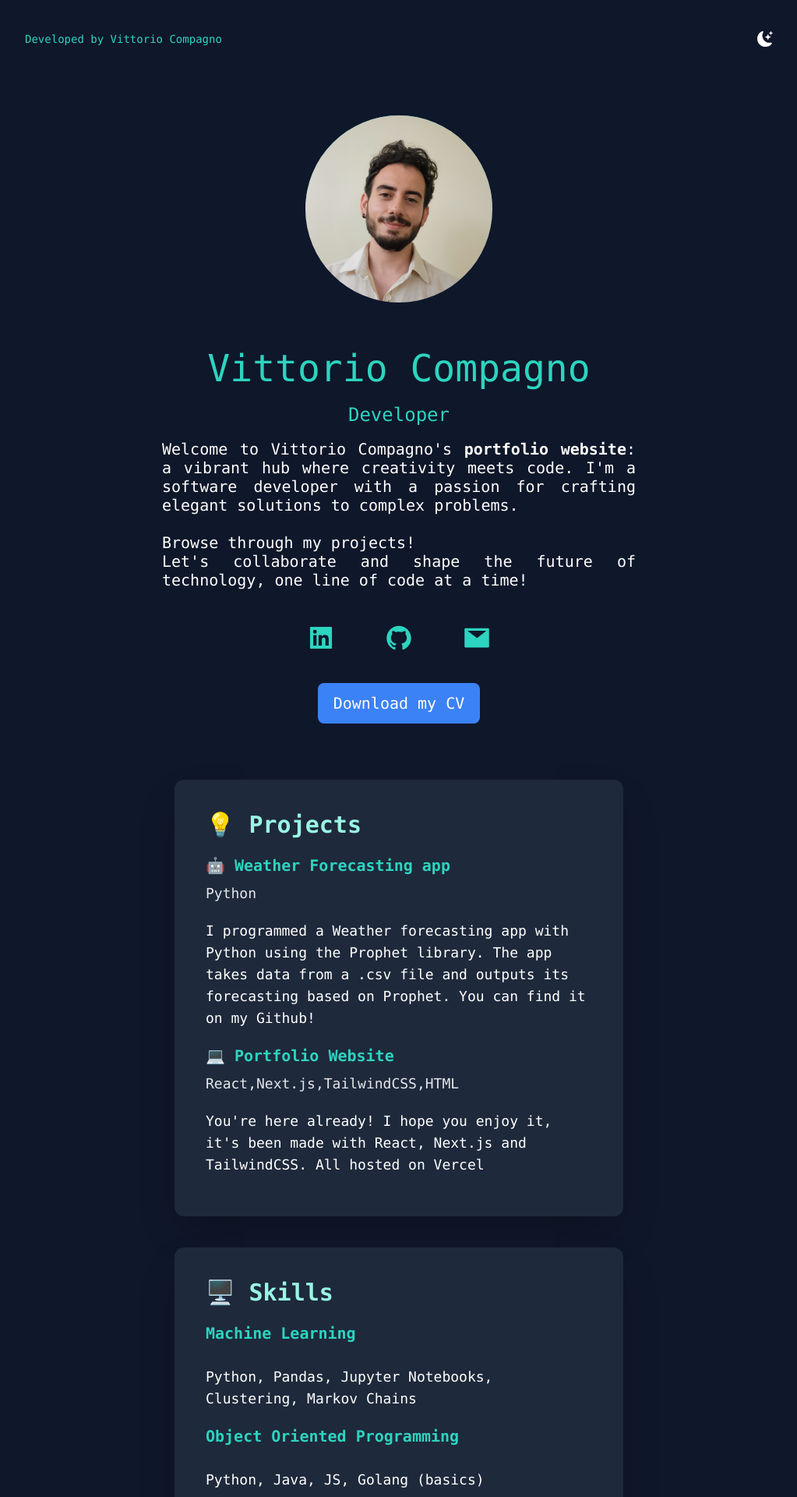
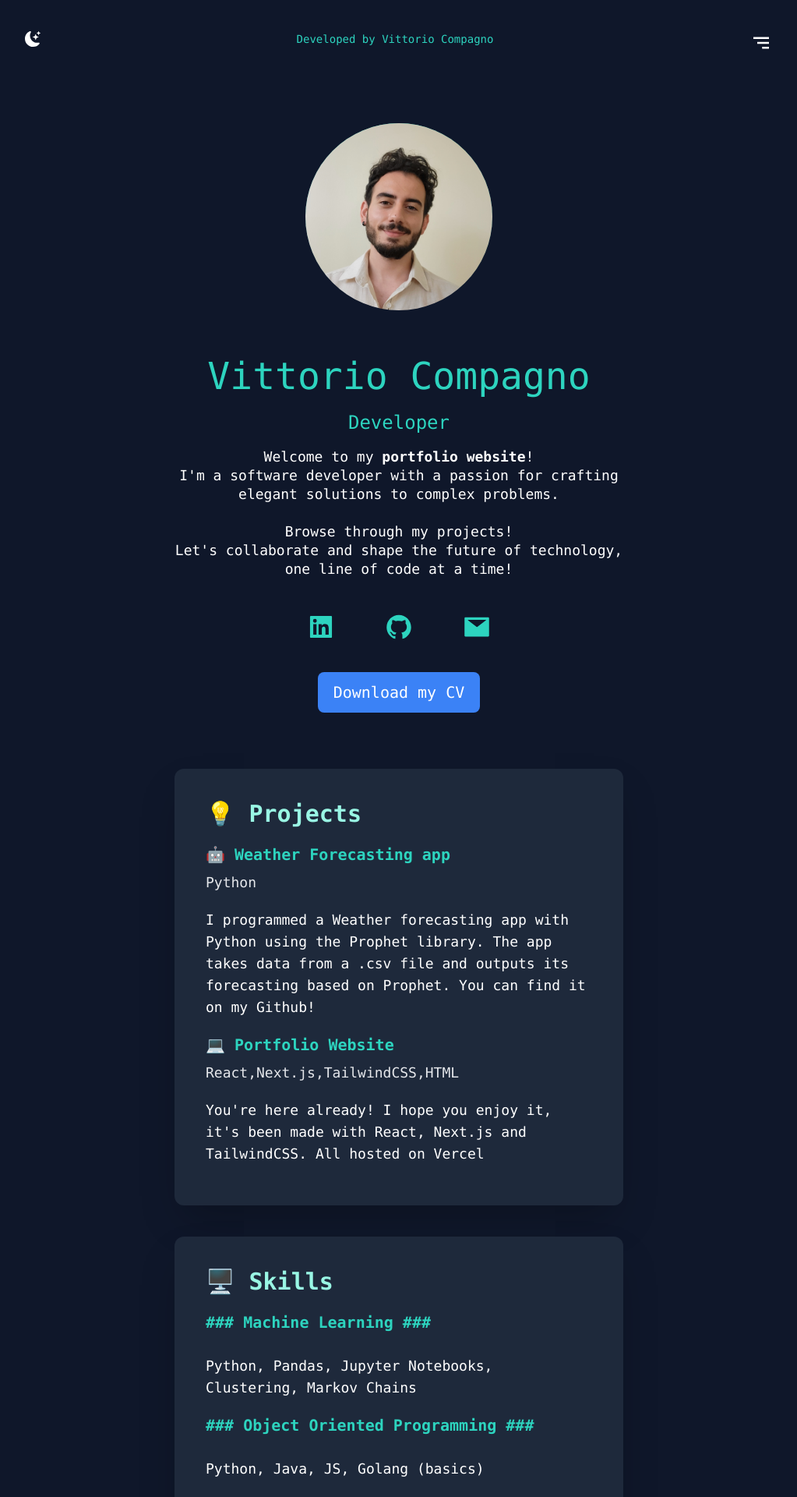
Before and after one commit to vittoriocompagno/portfolio, a Next.js app: page / in a window 1280 px wide. Shown: the top 1920 px of the page at 78% size, without its empty margins (128-1151 px from the left). Built offline with nearby package versions, Linux system fonts and the light colour scheme.

Commit message:
Minor changes

```diff
--- a/src/pages/index.tsx
+++ b/src/pages/index.tsx
@@ -1,11 +1,11 @@
 import Head from 'next/head';
 import { BsFillMoonStarsFill } from 'react-icons/bs';
-import { AiFillTwitterCircle, AiFillLinkedin, AiFillGithub, AiFillMail } from 'react-icons/ai';
+import { AiFillLinkedin, AiFillGithub, AiFillMail } from 'react-icons/ai';
 import Image from 'next/image';
 import deved from 'public/propic.jpeg';
 import { useState } from 'react';
 import ExperienceCard from '../pages/ExperienceCard';
-
+import { BiMenuAltRight } from 'react-icons/bi';
 export default function Home() {
   const [darkMode,setDarkMode] = useState(true)
   return (
@@ -20,11 +20,16 @@ export default function Home() {
         <section className='min-h-screen'>
           <nav className='py-10 mb-12 '>
             <div className='flex justify-between gap-10'>
-              <div className='order-1'>
+              <div className='order-2'>
                <h1 className=' text-black dark:text-teal-400 text-sm'>Developed by Vittorio Compagno</h1>
               </div>
-              <div className='order-2'>
+              <div className='order-1'>
                 <BsFillMoonStarsFill onClick={()=>setDarkMode(!darkMode)} className='cursor-pointer dark:text-white text-black text-xl'/>
+              </div>
+              <div className='order-3'>
+                <a href="##">
+                <BiMenuAltRight className='dark:text-white text-black text-3xl'/>
+                </a>
               </div>
             </div>
           </nav>
@@ -34,9 +39,9 @@ export default function Home() {
           <div className= 'text-black dark:text-white text-center p-8 mx-auto max-w-2xl min-w-0'>
             <h1 className=' text-5xl text-teal-700 dark:text-teal-400 font-medium'>Vittorio Compagno</h1>
             <h3 className=' text-2xl pt-5 text-teal-700 dark:text-teal-400'>Developer</h3>
-            <div className='justify-center text-xl text-justify py-4 leading-6 overflow-auto break-word'>
+            <div className=' justify-center text-lg py-4 leading-6 overflow-auto break-word'>
               <p>
-              Welcome to Vittorio Compagno's <b>portfolio website</b>: a vibrant hub where creativity meets code. I'm a software developer with a passion for crafting elegant solutions to complex problems.
+              Welcome to my <b>portfolio website</b>! <br/> I'm a software developer with a passion for crafting elegant solutions to complex problems.
               </p>
               <p>
               <br /> Browse through my projects! <br />Let's collaborate and shape the future of technology, one line of code at a time!
@@ -54,7 +59,7 @@ export default function Home() {
               </a>
           </div>
             <div className='text-center mt-10 mb-5'>
-              <button className='text-xl bg-blue-500   text-white px-5 py-3 border-none rounded-lg '>
+              <button className='text-xl bg-blue-500  text-white px-5 py-3 border-none rounded-lg '>
                 <a className=' ' download href='./Vittorio_Compagno_Resume_2023.pdf'>
                   Download my CV
                 </a>
@@ -77,7 +82,7 @@ export default function Home() {
               />
              <ExperienceCard
                 category="🖥️ Skills"
-                titles={["Machine Learning", "Object Oriented Programming","Big Data and Cloud","Development and Versioning","Web Development","Automation"]}
+                titles={["### Machine Learning ###", "### Object Oriented Programming ###","### Big Data and Cloud ###","### Development and Versioning ###","### Web Development ###","### Automation ###"]}
                 companies={[]}
                 dates={[]}
                 descriptions={[
@@ -102,11 +107,11 @@ export default function Home() {
                 category="🎓 Education"
                 titles={[
                   "🇮🇹 BSc. Computer Engineering",
-                  "🇪🇺 BSc. ERASMUS Informatik",
+                  "🇪🇺 ERASMUS Informatik",
                 ]}
                 companies={[
-                  "UniPa",
-                  "Universität Salzburg",
+                  "UniPa,",
+                  "Universität PLUS Salzburg,",
                 ]}
                 dates={[
                   "Oct 2022",
@@ -123,7 +128,7 @@ export default function Home() {
                 companies={[]}
                 dates={[]}
                 descriptions={[
-                  "🇮🇹 Italian | 🇬🇧 English ",
+                  "🇮🇹 Italian , 🇬🇧 English ",
                   "🇩🇪 German"
                ]}
               />
```
